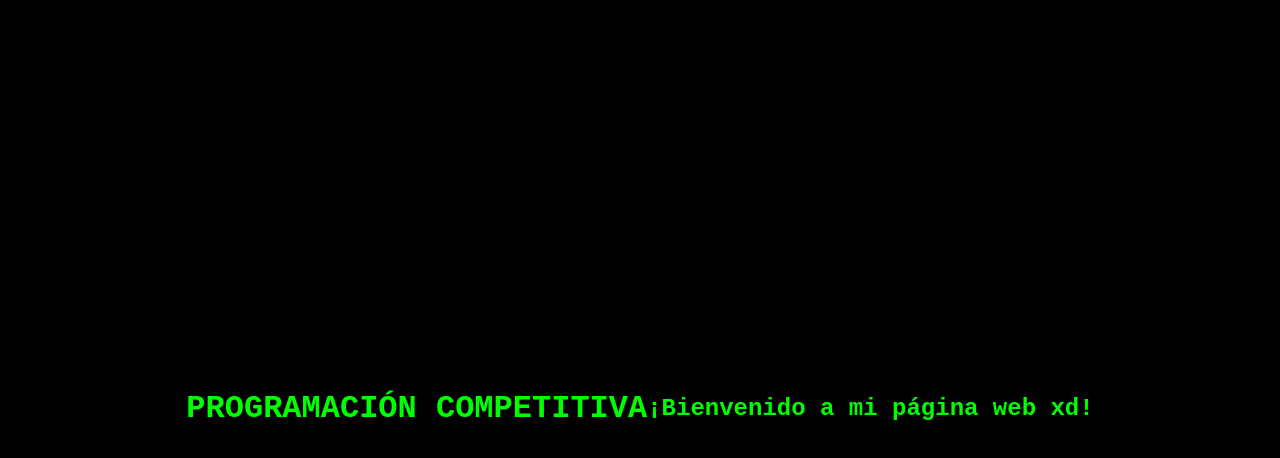
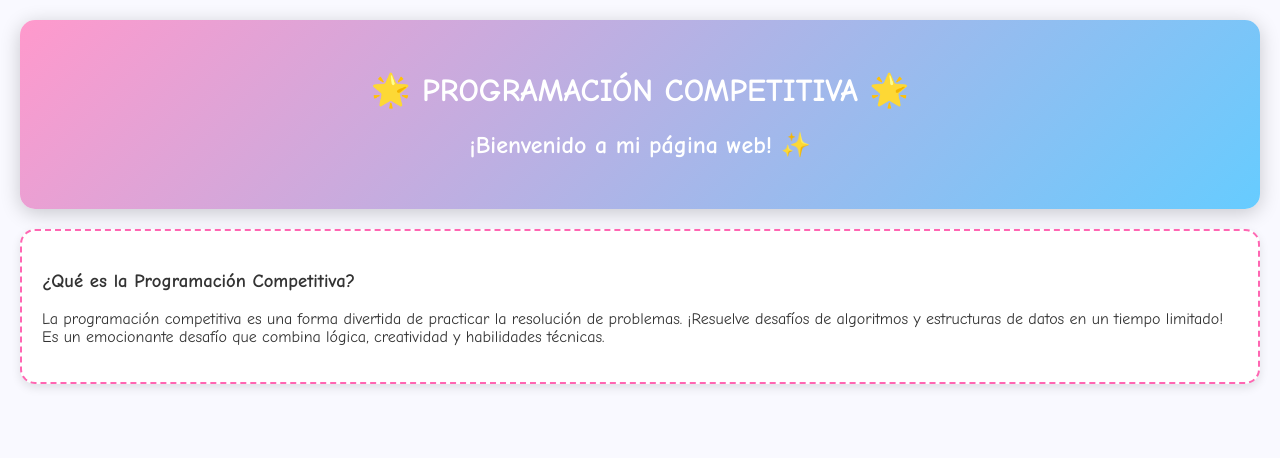
Before and after one commit to sheep96witch/club-programacion-cbtis, a plain HTML site: page index.html in a window 1280 px wide. Drawn offline with Linux system fonts and the light colour scheme.

Commit message:
nueva decoracion, se agrego nueva información

```diff
--- a/index.html
+++ b/index.html
@@ -1,18 +1,25 @@
 <!DOCTYPE html>
-<html lang="en">
+<html lang="es">
 <head>
     <meta charset="UTF-8">
     <meta name="viewport" content="width=device-width, initial-scale=1.0">
     <link rel="stylesheet" href="style.css">
-    <title>Sheep</title>
-
+    <title>Programación Competitiva Chibi</title>
 </head>
 <body>
-    <h1>PROGRAMACIÓN COMPETITIVA</h1>
-    <h2>¡Bienvenido a mi página web xd!</h2>
+    <header>
+        <h1>🌟 PROGRAMACIÓN COMPETITIVA 🌟</h1>
+        <h2>¡Bienvenido a mi página web! ✨</h2>
+    </header>
 
-    <div class="cuadro">
-    <p></p>
-    </div>
+    <section>
+        <h3>¿Qué es la Programación Competitiva?</h3>
+        <p>La programación competitiva es una forma divertida de practicar
+        la resolución de problemas. ¡Resuelve desafíos de algoritmos
+        y estructuras de datos en un tiempo limitado! Es un emocionante
+        desafío que combina lógica, creatividad y habilidades técnicas.</p>
+    </section>
+
+
 </body>
 </html>
--- a/style.css
+++ b/style.css
@@ -1,23 +1,28 @@
+/* Estilos generales */
 body {
-    background-color: black;
-    color: lime;
-    font-family: 'Courier New', monospace;
-    overflow: hidden;
-    height: 100vh;
-    display: flex;
-    align-items: center;
-    justify-content: center;
+    font-family: 'Comic Sans MS', cursive, sans-serif;
+    background-color: #f9f9ff;
+    color: #333;
+    margin: 0;
+    padding: 20px;
 }
 
-.code {
-    white-space: pre;
-    font-size: 20px;
-    text-shadow: 0 0 10px lime, 0 0 20px green;
-    animation: flicker 1s infinite;
+
+header {
+    background: linear-gradient(135deg, #ff99cc, #66ccff);
+    color: #fff;
+    padding: 30px;
+    text-align: center;
+    border-radius: 15px;
+    box-shadow: 0 4px 20px rgba(0, 0, 0, 0.2);
 }
 
-@keyframes flicker {
-    0% { opacity: 1; }
-    50% { opacity: 0.7; }
-    100% { opacity: 1; }
+
+section {
+    background-color: #fff;
+    border-radius: 15px;
+    box-shadow: 0 4px 10px rgba(0, 0, 0, 0.1);
+    margin: 20px 0;
+    padding: 20px;
+    border: 2px dashed #ff66b2;
 }
```
Also changed, not shown: image/fnd.jpg (added).
